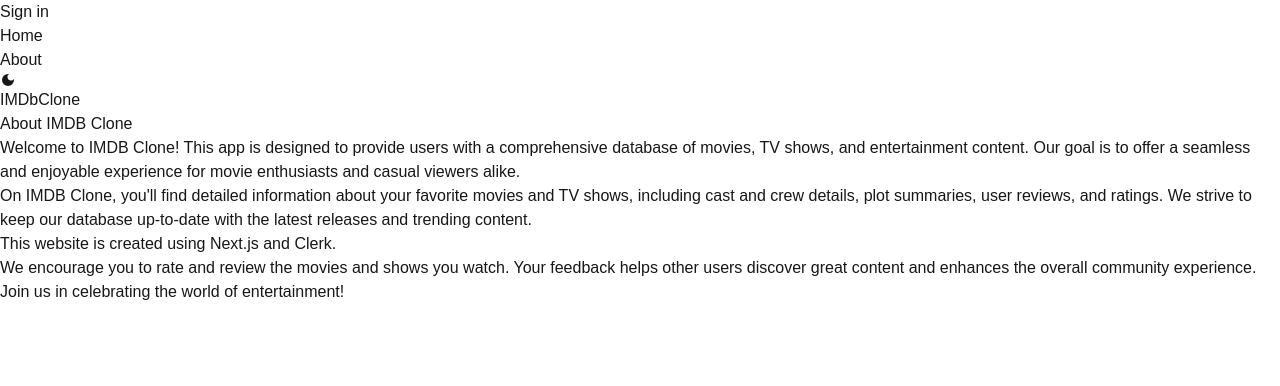
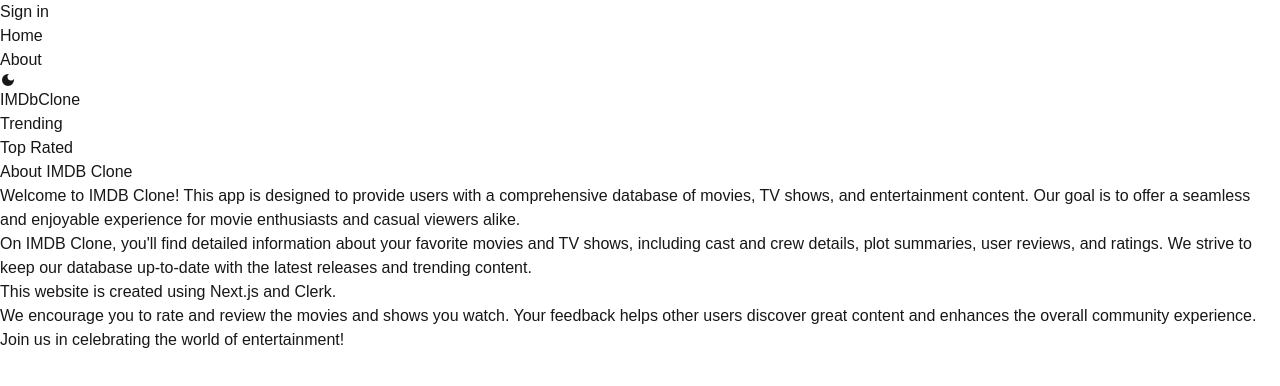
Before and after one commit to Paresh-29/next-imdb, a Next.js app: page /about in a window 1280 px wide. Shown: the top 386 px of the page. Built offline with nearby package versions, Linux system fonts and the light colour scheme; no server answers.

Commit message:
add Navbar component and Toppages route

```diff
--- a/src/app/layout.js
+++ b/src/app/layout.js
@@ -3,6 +3,7 @@
 import ThemeComponent from '@/components/ThemeComponent';
 import Header from "@/components/Header";
 import { ClerkProvider } from "@clerk/nextjs";
+import Navbar from "@/components/Navbar";
 
 const geistSans = Geist({
   variable: "--font-geist-sans",
@@ -26,6 +27,7 @@
         <body>
           <ThemeComponent>
             <Header />
+            <Navbar />
             {children}
           </ThemeComponent>
         </body>
--- /dev/null
+++ b/src/components/Navbar.jsx
@@ -0,0 +1,10 @@
+import NavbarItem from "./NavbarItem";
+
+export default function Navbar() {
+  return (
+    <div className="flex dark:bg-gray-600 bg-amber-100 p-4 lg:text-lg justify-center gap-6">
+      <NavbarItem title='Trending' param='trending' />
+      <NavbarItem title='Top Rated' param='rated' />
+    </div>
+  )
+}
--- /dev/null
+++ b/src/components/NavbarItem.jsx
@@ -0,0 +1,21 @@
+'use client';
+
+import Link from "next/link";
+import { usePathname } from "next/navigation";
+
+export default function NavbarItem({ title, param }) {
+  const genre = usePathname().split('/')[2];
+  return (
+    <div>
+      <Link
+        className={`hover:text-amber-600 font-semibold ${genre === param
+            ? 'underline underline-offset-8 decoration-4 decoration-amber-500 rounded-lg'
+            : ''
+          }`}
+        href={`/top/${param}`}
+      >
+        {title}
+      </Link>
+    </div>
+  )
+}
```
Also changed, not shown: src/app/top/[genre]/page.jsx (added, +7 -0 lines).
